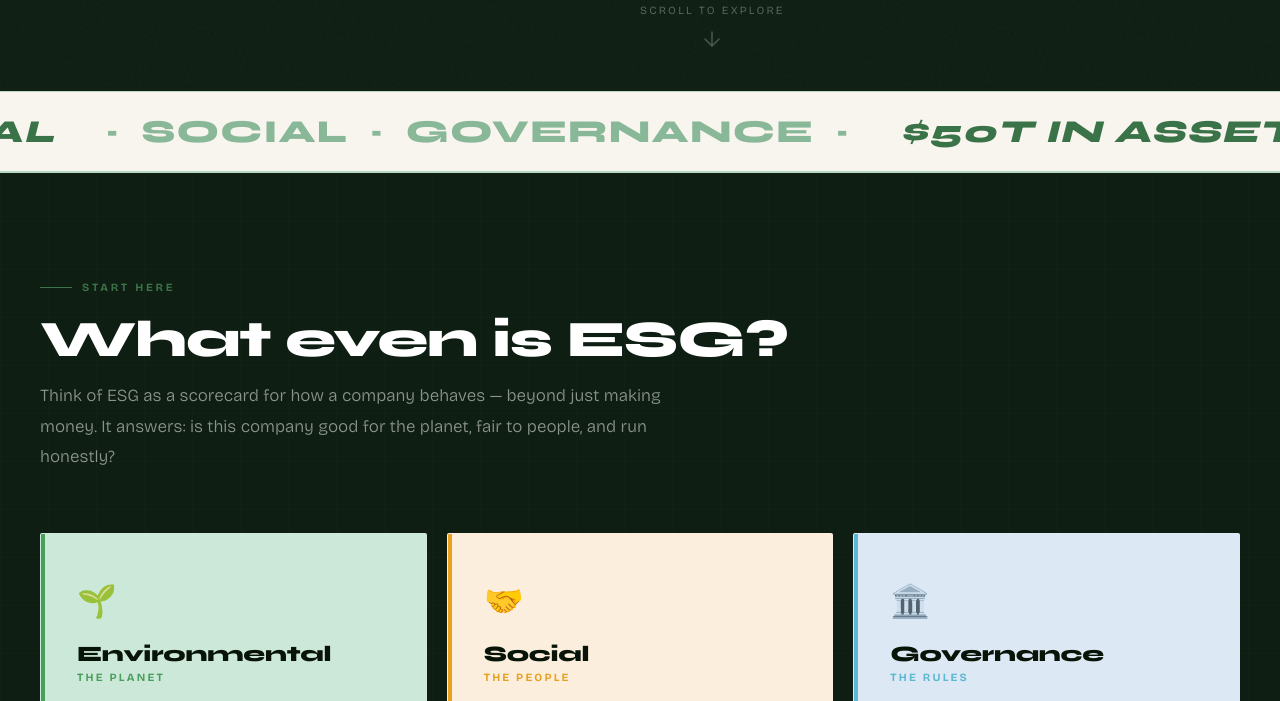
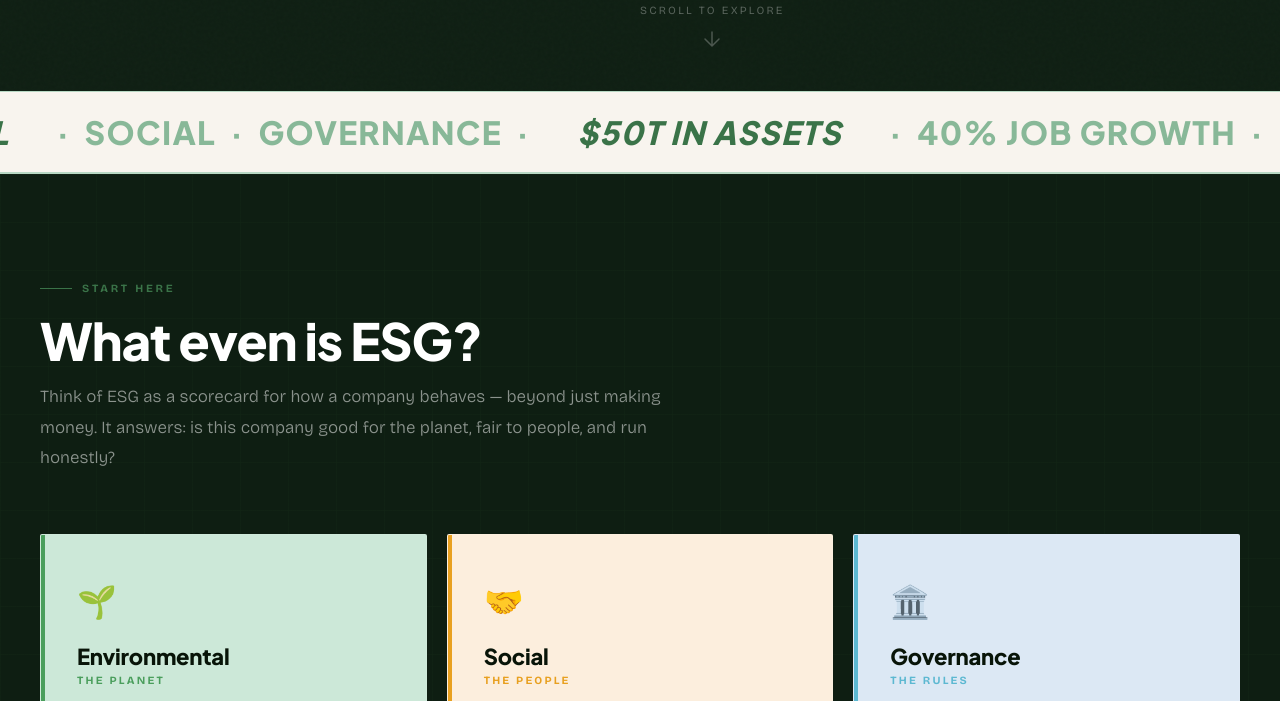
Before and after one commit to thelivinsine/esgpath, a plain HTML site: page index.html in a window 1280 px wide. Shown: the part 709-1410 px from the top of the page. Drawn offline with nearby package versions, Linux system fonts and the light colour scheme.

Commit message:
Add files via upload

```diff
--- a/esg-styles-enhanced.css
+++ b/esg-styles-enhanced.css
@@ -1,7 +1,7 @@
 /* ══════════════════════════════════════════════════════════════════
    ESG CAREER GUIDE — ENHANCED STYLESHEET
    Aesthetic: Editorial magazine × sustainability data terminal
-   Fonts: Syne (display) + Bricolage Grotesque (body)
+   Fonts: Plus Jakarta Sans (display) + Bricolage Grotesque (body)
    ══════════════════════════════════════════════════════════════════ */
 
 *, *::before, *::after { box-sizing: border-box; margin: 0; padding: 0; }
@@ -57,7 +57,7 @@
   --text-reality:   #88b898;
 
   /* Type scale */
-  --font-display: 'Syne', 'Georgia', serif;
+  --font-display: 'Plus Jakarta Sans', system-ui, -apple-system, sans-serif;
   --font-body:    'Bricolage Grotesque', sans-serif;
   --font-mono:    'JetBrains Mono', 'Courier New', monospace;
 
@@ -220,7 +220,7 @@ body {
   -moz-osx-font-smoothing: grayscale;
 }
 
-/* Fonts-loaded: display headings hidden until Syne confirmed */
+/* Fonts-loaded: display headings hidden until Plus Jakarta Sans confirmed */
 .hero h1, .section-h2, .cta-h2 {
   opacity: 0.001; transition: opacity 0.3s ease;
 }
@@ -228,6 +228,13 @@ html.fonts-loaded .hero h1,
 html.fonts-loaded .section-h2,
 html.fonts-loaded .cta-h2 { opacity: 1; }
 
+
+/* Explicit font-stretch reset — prevents any inherited stretch from
+   variable font axes on all heading elements */
+h1, h2, h3, h4, h5, h6, .hero h1, .section-h2, .cta-h2 {
+  font-stretch: normal;
+  font-optical-sizing: auto;
+}
 /* ── SECTION ATOMS ─────────────────────────────────────────────── */
 .section-label {
   display: inline-flex; align-items: center; gap: 10px;
--- a/index.html
+++ b/index.html
@@ -11,22 +11,22 @@
 <link rel="dns-prefetch" href="https://fonts.gstatic.com">
 <!-- Local CSS: preload then apply; as="style" + onload pattern avoids render-blocking -->
 <link rel="preload" href="esg-styles-enhanced.css" as="style">
-<link rel="stylesheet" href="https://fonts.googleapis.com/css2?family=Syne:wght@400;600;700;800&family=Bricolage+Grotesque:opsz,wght@12..96,300;12..96,400;12..96,500;12..96,600;12..96,700&family=JetBrains+Mono:wght@400;700&display=swap">
+<link rel="stylesheet" href="https://fonts.googleapis.com/css2?family=Plus+Jakarta+Sans:wght@300;400;500;600;700;800&family=Bricolage+Grotesque:wght@300;400;500;600;700&family=JetBrains+Mono:wght@400;700&display=swap">
 <link rel="stylesheet" href="esg-styles-enhanced.css">
 <!-- Enhanced stylesheet: esg-styles-enhanced.css -->
-<!-- Font detection: uses FontFace .load() to confirm Syne 800 is available -->
+<!-- Font detection: uses FontFace .load() to confirm Plus Jakarta Sans 800 is available -->
 <script>
 (function() {
   var html = document.documentElement;
   // Instant check — already cached on return visits
-  if (document.fonts && document.fonts.check && document.fonts.check('800 16px Syne')) {
+  if (document.fonts && document.fonts.check && document.fonts.check('800 16px Plus Jakarta Sans')) {
     html.classList.add('fonts-loaded');
     return;
   }
-  // Load Syne 800 explicitly and mark ready when confirmed
+  // Load Plus Jakarta Sans 800 explicitly and mark ready when confirmed
   var timeout = setTimeout(function() { html.classList.add('fonts-loaded'); }, 3000);
   if (document.fonts && document.fonts.load) {
-    document.fonts.load('800 16px Syne').then(function(fonts) {
+    document.fonts.load('800 16px Plus Jakarta Sans').then(function(fonts) {
       clearTimeout(timeout);
       html.classList.add('fonts-loaded');
     }).catch(function() {
```
